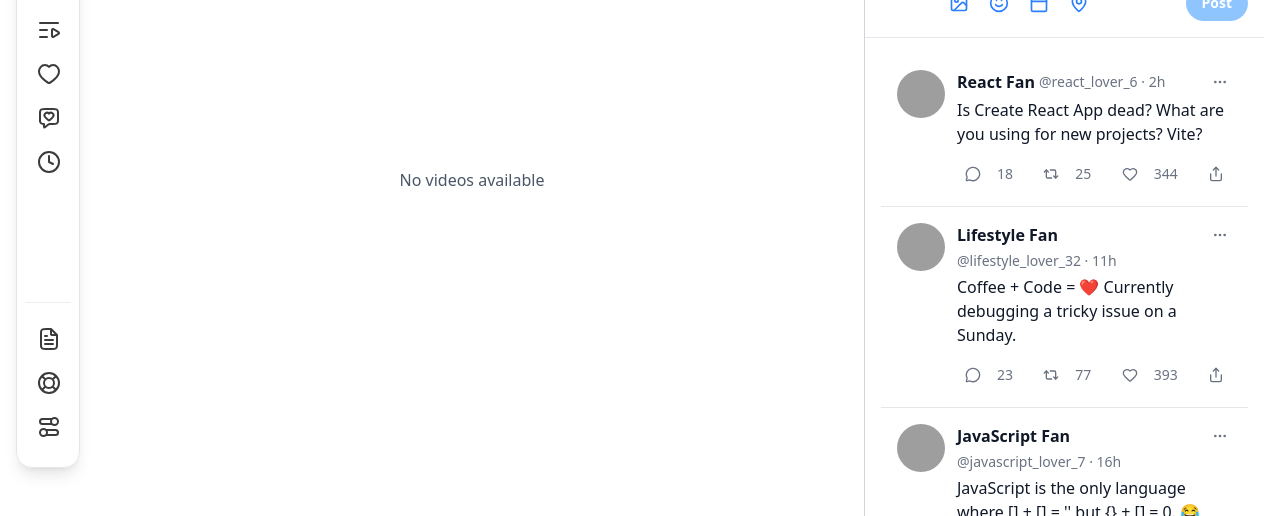
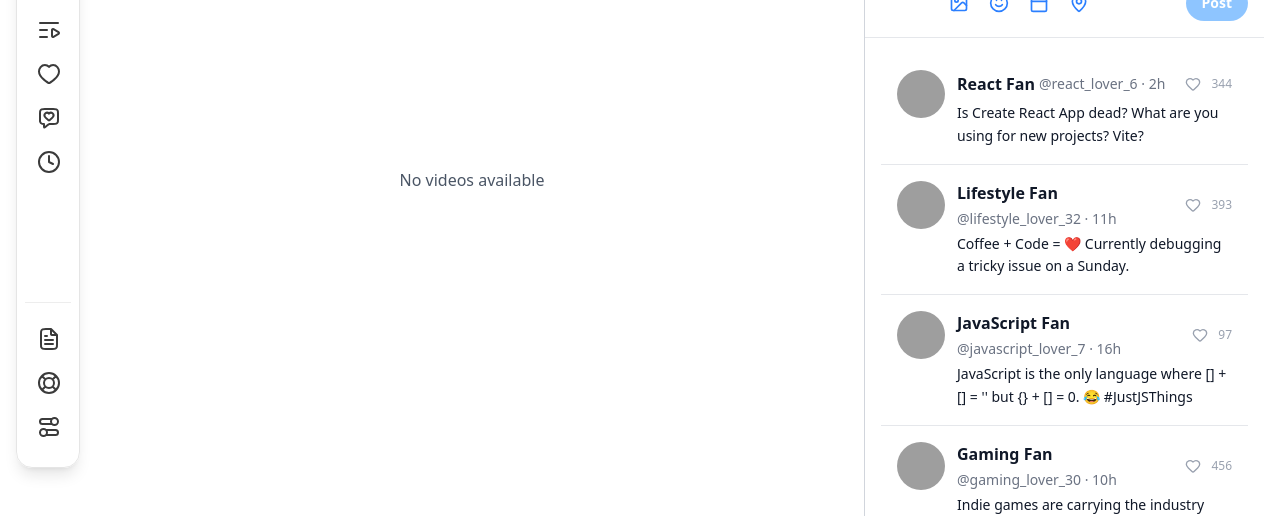
Before and after one commit to Samarthpagaria/Strivo, a React app in the folder frontend/: page / in a window 1280 px wide. Shown: the part 284-800 px from the top of the page. Built offline with nearby package versions, Linux system fonts and the light colour scheme; grey boxes are pictures that could not be loaded; the HTML template or start-up script is replaced by a standard one.

Commit message:
fix: fix the tweet layout

```diff
--- a/frontend/src/Layouts/TweetsLayout.jsx
+++ b/frontend/src/Layouts/TweetsLayout.jsx
@@ -13,7 +13,6 @@ const TweetsLayout = ({ width = 400, onResizeStart }) => {
   const navigate = useNavigate();
   const tweetsContainerRef = useRef(null);
 
-  // Parse query params cleanly
   const params = new URLSearchParams(search);
 
   const searchQuery = params.get("q") || ""; // Default to empty string
--- a/frontend/src/project_components/Tweet.jsx
+++ b/frontend/src/project_components/Tweet.jsx
@@ -1,11 +1,5 @@
 import React, { useState } from "react";
-import {
-  MessageCircle,
-  Repeat2,
-  Heart,
-  Share,
-  MoreHorizontal,
-} from "lucide-react";
+import { Heart } from "lucide-react";
 
 const Tweet = ({
   username = "John Doe",
@@ -13,23 +7,14 @@ const Tweet = ({
   timestamp = "2h",
   content = "This is a sample tweet! 🚀 #React #WebDev",
   avatar = "https://picsum.photos/id/64/48/48",
-  replies = 12,
-  retweets = 45,
   likes = 128,
 }) => {
   const [isLiked, setIsLiked] = useState(false);
-  const [isRetweeted, setIsRetweeted] = useState(false);
   const [likeCount, setLikeCount] = useState(likes);
-  const [retweetCount, setRetweetCount] = useState(retweets);
 
   const handleLike = () => {
     setIsLiked(!isLiked);
     setLikeCount(isLiked ? likeCount - 1 : likeCount + 1);
-  };
-
-  const handleRetweet = () => {
-    setIsRetweeted(!isRetweeted);
-    setRetweetCount(isRetweeted ? retweetCount - 1 : retweetCount + 1);
   };
 
   return (
@@ -43,7 +28,7 @@ const Tweet = ({
         {/* Tweet Content */}
         <div className="flex-1 min-w-0">
           {/* Header */}
-          <div className="flex items-start justify-between">
+          <div className="flex items-center justify-between">
             <div className="flex items-center gap-1 flex-wrap">
               <span className="font-semibold text-gray-900 hover:underline">
                 {username}
@@ -52,84 +37,37 @@ const Tweet = ({
                 {handle} · {timestamp}
               </span>
             </div>
-            <button className="p-1 hover:bg-blue-50 rounded-full transition-colors">
-              <MoreHorizontal className="w-4 h-4 text-gray-500" />
-            </button>
-          </div>
 
-          {/* Tweet Text */}
-          <div className="mt-1 text-gray-900 whitespace-pre-wrap wrap-break-word">
-            {content}
-          </div>
-
-          {/* Action Buttons */}
-          <div className="flex items-center justify-between mt-3 max-w-md">
-            {/* Reply */}
-            <button className="flex items-center gap-2 group">
-              <div className="p-2 rounded-full group-hover:bg-blue-50 transition-colors">
-                <MessageCircle className="w-4 h-4 text-gray-500 group-hover:text-blue-500" />
-              </div>
-              <span className="text-sm text-gray-500 group-hover:text-blue-500">
-                {replies}
-              </span>
-            </button>
-
-            {/* Retweet */}
+            {/* Like Button (Right side) */}
             <button
-              onClick={handleRetweet}
-              className="flex items-center gap-2 group"
+              onClick={handleLike}
+              className="flex items-center gap-1 group shrink-0"
             >
-              <div className="p-2 rounded-full group-hover:bg-green-50 transition-colors">
-                <Repeat2
-                  className={`w-4 h-4 ${
-                    isRetweeted
-                      ? "text-green-500"
-                      : "text-gray-500 group-hover:text-green-500"
+              <div className="p-1.5 rounded-full transition-colors group-hover:bg-pink-100">
+                <Heart
+                  className={`w-4 h-4 transition-colors ${
+                    isLiked
+                      ? "text-pink-500 fill-pink-500"
+                      : "text-gray-400 group-hover:text-pink-500"
                   }`}
                 />
               </div>
+
               <span
-                className={`text-sm ${
-                  isRetweeted
-                    ? "text-green-500"
-                    : "text-gray-500 group-hover:text-green-500"
-                }`}
-              >
-                {retweetCount}
-              </span>
-            </button>
-
-            {/* Like */}
-            <button
-              onClick={handleLike}
-              className="flex items-center gap-2 group"
-            >
-              <div className="p-2 rounded-full group-hover:bg-pink-50 transition-colors">
-                <Heart
-                  className={`w-4 h-4 ${
-                    isLiked
-                      ? "text-pink-500 fill-pink-500"
-                      : "text-gray-500 group-hover:text-pink-500"
-                  }`}
-                />
-              </div>
-              <span
-                className={`text-sm ${
+                className={`text-xs transition-colors ${
                   isLiked
                     ? "text-pink-500"
-                    : "text-gray-500 group-hover:text-pink-500"
+                    : "text-gray-400 group-hover:text-pink-500"
                 }`}
               >
                 {likeCount}
               </span>
             </button>
+          </div>
 
-            {/* Share */}
-            <button className="flex items-center gap-2 group">
-              <div className="p-2 rounded-full group-hover:bg-blue-50 transition-colors">
-                <Share className="w-4 h-4 text-gray-500 group-hover:text-blue-500" />
-              </div>
-            </button>
+          {/* Tweet Text */}
+          <div className="mt-1 text-gray-900 whitespace-pre-wrap break-words leading-relaxed text-sm">
+            {content}
           </div>
         </div>
       </div>
```
